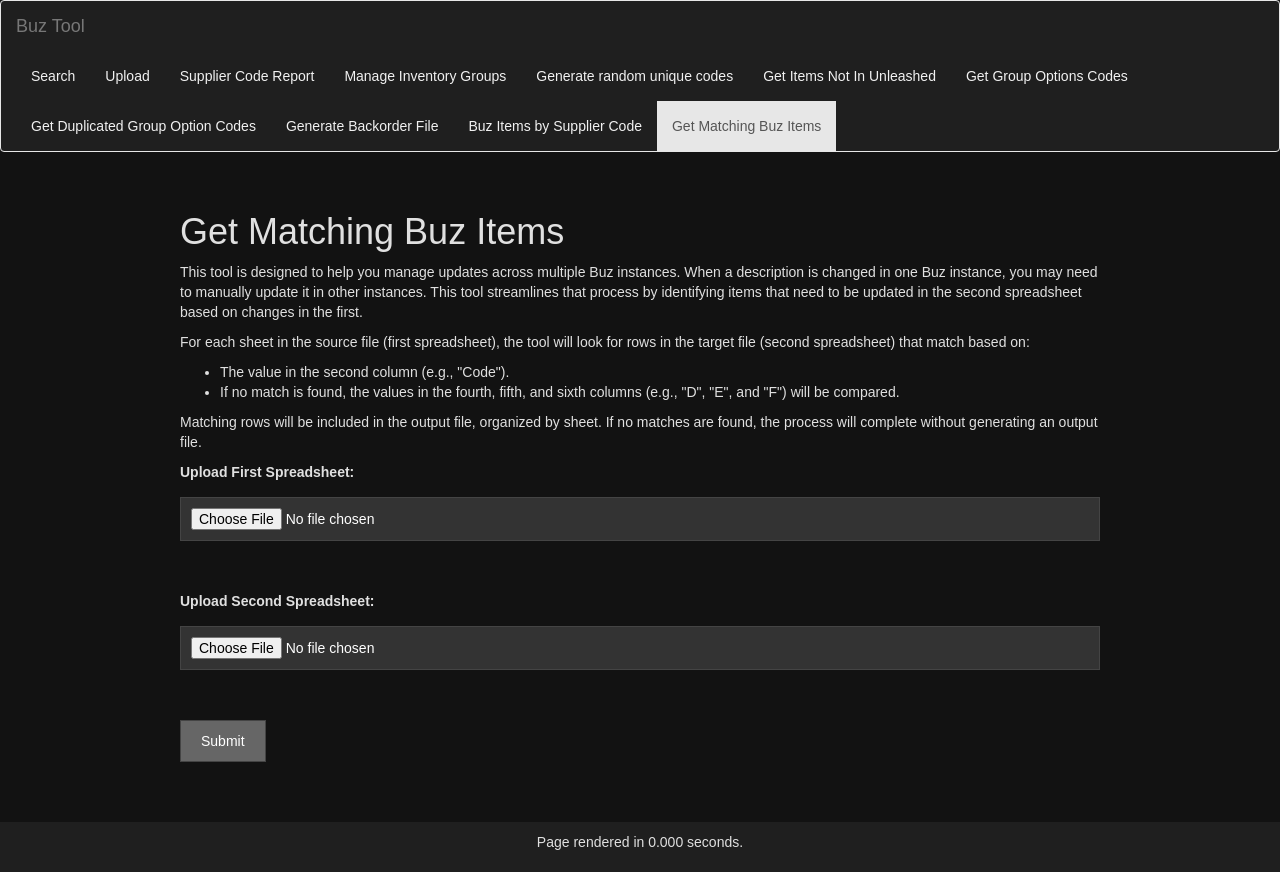
After one commit to derekgwatson/buz_app, a Flask app: page /get_matching_buz_items in a window 1280 px wide. The commit adds this page. Run offline with Flask 3, Linux system fonts and the light colour scheme; some libraries are stand-ins or nearby versions.

Commit message:
Add new tool - get matching buz items

```diff
--- a/app.py
+++ b/app.py
@@ -24,6 +24,7 @@ from services.config_service import ConfigManager
 
 import logging
 from services.buz_items_by_supplier_code import process_buz_items_by_supplier_codes
+from services.get_matching_buz_items import process_matching_buz_items
 
 
 logging.basicConfig(
@@ -410,6 +411,33 @@ def get_buz_items_by_supplier_codes():
     return render_template('get_buz_items_by_supplier_codes.html')
 
 
+@app.route("/get_matching_buz_items", methods=["GET", "POST"])
+def get_matching_buz_items():
+    if request.method == "POST":
+        # Get the uploaded files
+        first_file = request.files["first_file"]
+        second_file = request.files["second_file"]
+
+        # Save the uploaded files
+        first_path = os.path.join(app.config['UPLOAD_FOLDER'], first_file.filename)
+        second_path = os.path.join(app.config['UPLOAD_FOLDER'], second_file.filename)
+        first_file.save(first_path)
+        second_file.save(second_path)
+
+        # Process the files
+        output_path = os.path.join("static", "filtered_output.xlsx")
+        matches_found = process_matching_buz_items(first_path, second_path, output_path)
+
+        if not matches_found:
+            flash("No matches found in any sheets.")
+            return render_template("get_matching_buz_items.html")
+
+        # Provide the output file for download
+        return send_file(output_path, as_attachment=True)
+
+    return render_template("get_matching_buz_items.html")
+
+
 if __name__ == '__main__':
     # Initialize your API wrappers
     app.run(debug=True)
--- /dev/null
+++ b/templates/get_matching_buz_items.html
@@ -0,0 +1,35 @@
+{% extends "layout.html" %}
+
+{% block title %}Get Matching Buz Items{% endblock %}
+
+{% block content %}
+    <h1>Get Matching Buz Items</h1>
+    <p>
+        This tool is designed to help you manage updates across multiple Buz instances.
+        When a description is changed in one Buz instance, you may need to manually update
+        it in other instances. This tool streamlines that process by identifying items that
+        need to be updated in the second spreadsheet based on changes in the first.
+    </p>
+    <p>
+        For each sheet in the source file (first spreadsheet), the tool will look for rows in
+        the target file (second spreadsheet) that match based on:
+    </p>
+    <ul>
+        <li>The value in the second column (e.g., "Code").</li>
+        <li>If no match is found, the values in the fourth, fifth, and sixth columns (e.g., "D", "E", and "F") will be compared.</li>
+    </ul>
+    <p>
+        Matching rows will be included in the output file, organized by sheet. If no matches are found,
+        the process will complete without generating an output file.
+    </p>
+
+    <form action="/get_matching_buz_items" method="post" enctype="multipart/form-data">
+        <label for="first_file">Upload First Spreadsheet:</label>
+        <input type="file" id="first_file" name="first_file" required><br><br>
+
+        <label for="second_file">Upload Second Spreadsheet:</label>
+        <input type="file" id="second_file" name="second_file" required><br><br>
+
+        <button type="submit">Submit</button>
+    </form>
+{% endblock %}
--- a/templates/layout.html
+++ b/templates/layout.html
@@ -161,6 +161,9 @@
       <li class="{% if request.path == '/get_buz_items_by_supplier_codes' %}active{% endif %}">
         <a href="/get_buz_items_by_supplier_codes">Buz Items by Supplier Code</a>
       </li>
+      <li class="{% if request.path == '/get_matching_buz_items' %}active{% endif %}">
+        <a href="/get_matching_buz_items">Get Matching Buz Items</a>
+      </li>
 
     </ul>
   </div>
```
Also changed, not shown: services/get_matching_buz_items.py (added, +96 -0 lines), 1 other file.
